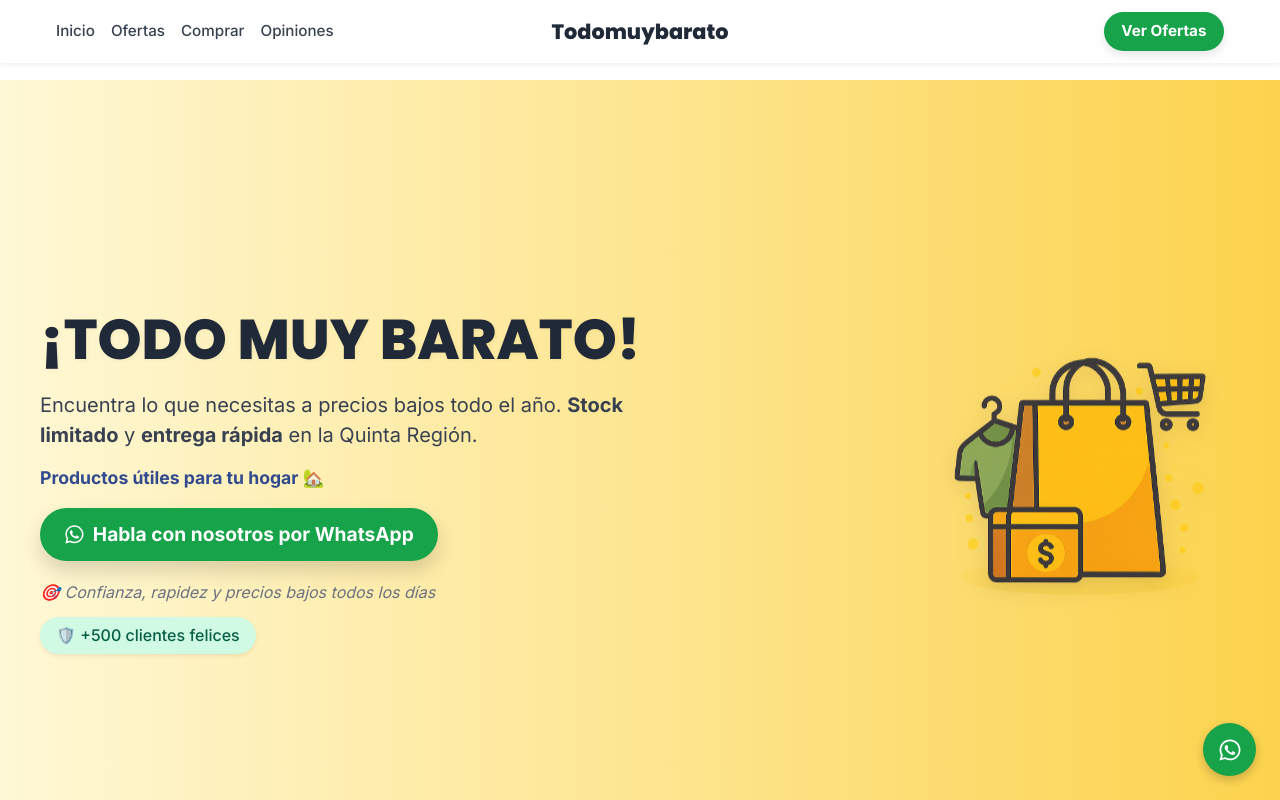
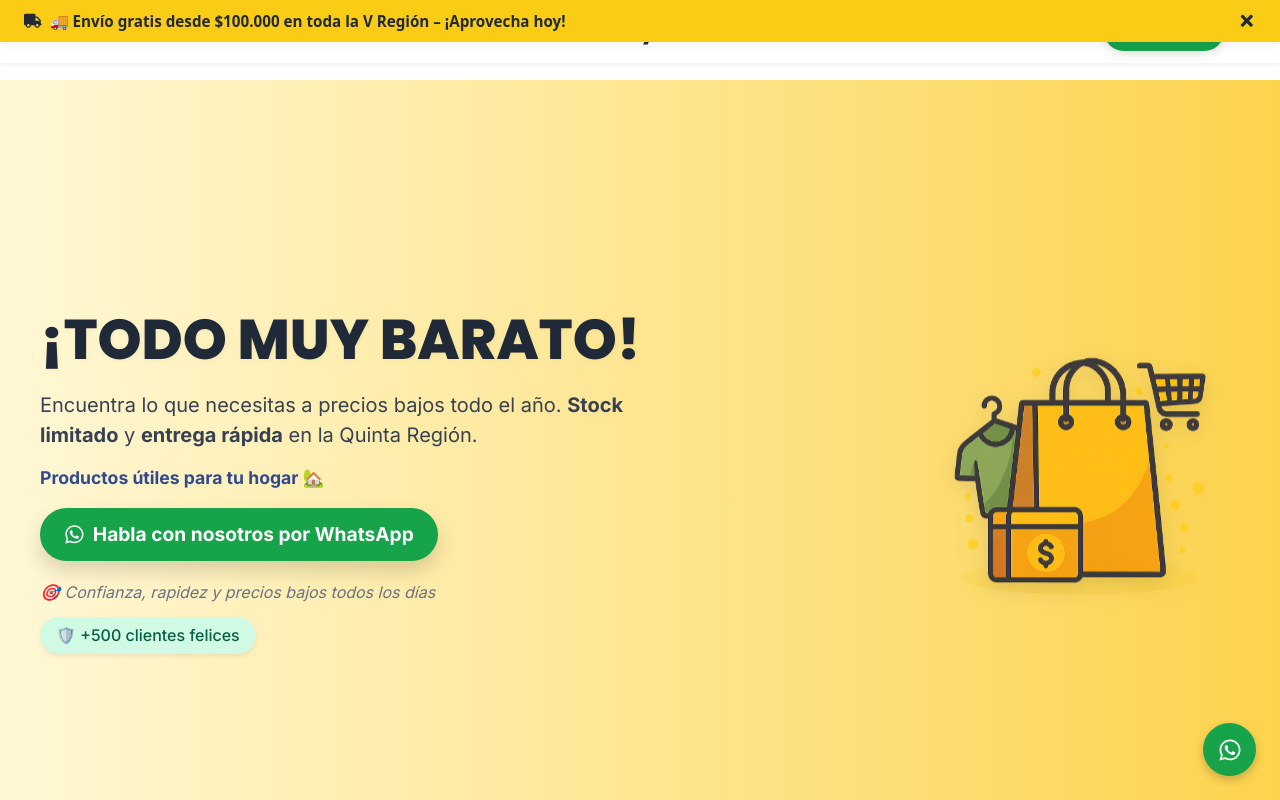
Before and after one commit to Marshelby/todomuybarato, a React (Vite) app: page / in a window 1280 px wide. Shown: the top 800 px of the page. Built offline with nearby package versions, Linux system fonts and the light colour scheme.

Commit message:
📢 Barra superior de anuncio integrada antes del Navbar

```diff
--- a/src/App.jsx
+++ b/src/App.jsx
@@ -1,3 +1,4 @@
+import BarraAnuncio from './components/BarraAnuncio';
 import Navbar from './components/Navbar';
 import Hero from './components/Hero';
 import WaveSeparator from './components/WaveSeparator';
@@ -16,6 +17,7 @@ import BotonOfertas from './components/BotonOfertas';
 function App() {
   return (
     <div className="font-sans scroll-smooth">
+      <BarraAnuncio /> {/* 📢 Anuncio superior */}
       <Navbar />
 
       <div id="inicio" className="pt-20">
--- /dev/null
+++ b/src/components/BarraAnuncio.css
@@ -0,0 +1,39 @@
+.barra-anuncio {
+  background-color: #facc15; /* amarillo fuerte */
+  color: #1f2937;
+  font-weight: 600;
+  font-size: 0.95rem;
+  display: flex;
+  justify-content: space-between;
+  align-items: center;
+  padding: 0.6rem 1.5rem;
+  position: fixed;
+  top: 0;
+  left: 0;
+  right: 0;
+  z-index: 9999;
+  box-shadow: 0 4px 10px rgba(0,0,0,0.05);
+}
+
+.anuncio-contenido {
+  display: flex;
+  align-items: center;
+  gap: 0.5rem;
+}
+
+.anuncio-icono {
+  font-size: 1.1rem;
+}
+
+.anuncio-cerrar {
+  background: none;
+  border: none;
+  color: #1f2937;
+  cursor: pointer;
+  font-size: 1.1rem;
+  transition: transform 0.2s ease;
+}
+
+.anuncio-cerrar:hover {
+  transform: scale(1.2);
+}
--- /dev/null
+++ b/src/components/BarraAnuncio.jsx
@@ -0,0 +1,25 @@
+import { useState } from "react";
+import "./BarraAnuncio.css";
+import { FaTruck, FaTimes } from "react-icons/fa";
+
+function BarraAnuncio() {
+  const [visible, setVisible] = useState(true);
+
+  if (!visible) return null;
+
+  return (
+    <div className="barra-anuncio">
+      <div className="anuncio-contenido">
+        <FaTruck className="anuncio-icono" />
+        <span>
+          🚚 Envío gratis desde $100.000 en toda la V Región – ¡Aprovecha hoy!
+        </span>
+      </div>
+      <button className="anuncio-cerrar" onClick={() => setVisible(false)}>
+        <FaTimes />
+      </button>
+    </div>
+  );
+}
+
+export default BarraAnuncio;
```
